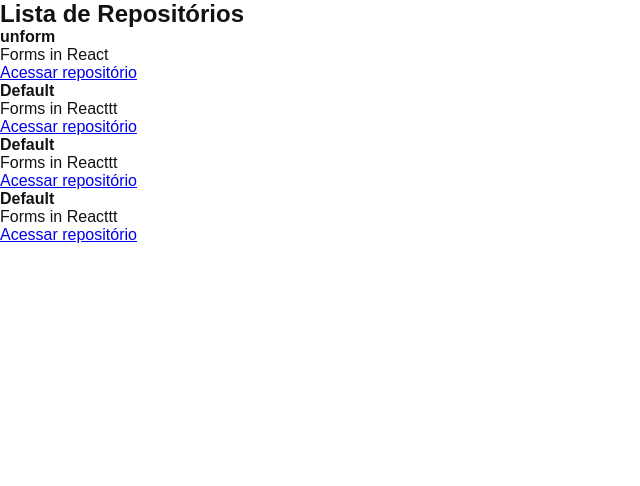
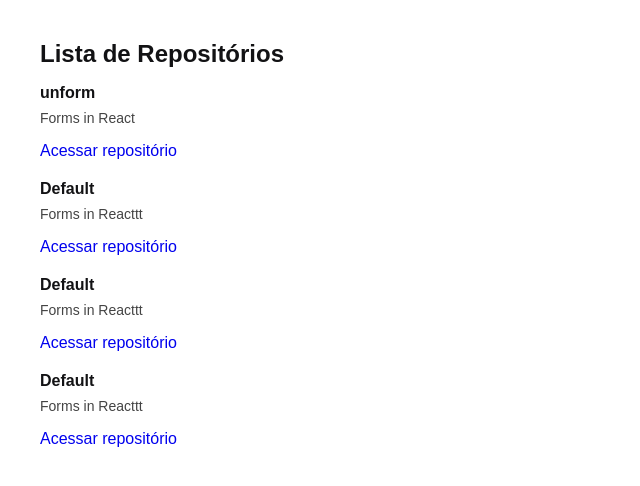
Before and after one commit to anddreluis2/github-explorer, a React (Vite) app: page / in a window 1280 px wide. Shown: the top 486 px of the page, without its empty margins (0-640 px from the left). Built offline with nearby package versions, Linux system fonts and the light colour scheme.

Commit message:
list style

```diff
--- a/src/components/RepositoryList.jsx
+++ b/src/components/RepositoryList.jsx
@@ -1,4 +1,5 @@
 import { RepostoryItem } from "./RepositoryItem";
+import '../styles/repositories.scss'
 
 const repository = {
     name: 'unform',
--- /dev/null
+++ b/src/styles/repositories.scss
@@ -0,0 +1,28 @@
+section.repository-list {
+    margin: 40px;
+
+
+h1{
+    margin-bottom: 16px;
+}
+ul {
+    list-style: none;
+li {
+    margin-bottom: 20px;
+
+    & + li {
+        margin-top:20px;
+    }
+    p {
+        font-size: 14px;
+        color: #444;
+        margin-top: 8px;
+    }
+    a{
+        display: inline-block;
+        margin-top: 16px;
+        text-decoration: none;
+    }
+}
+}
+}
```
